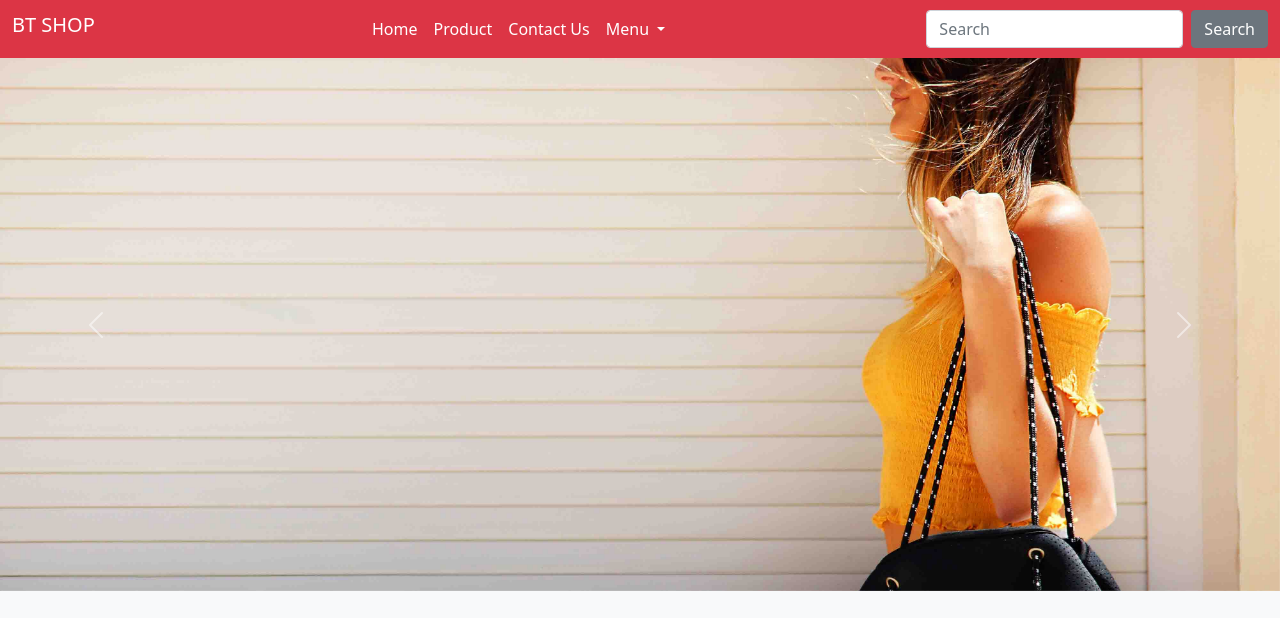
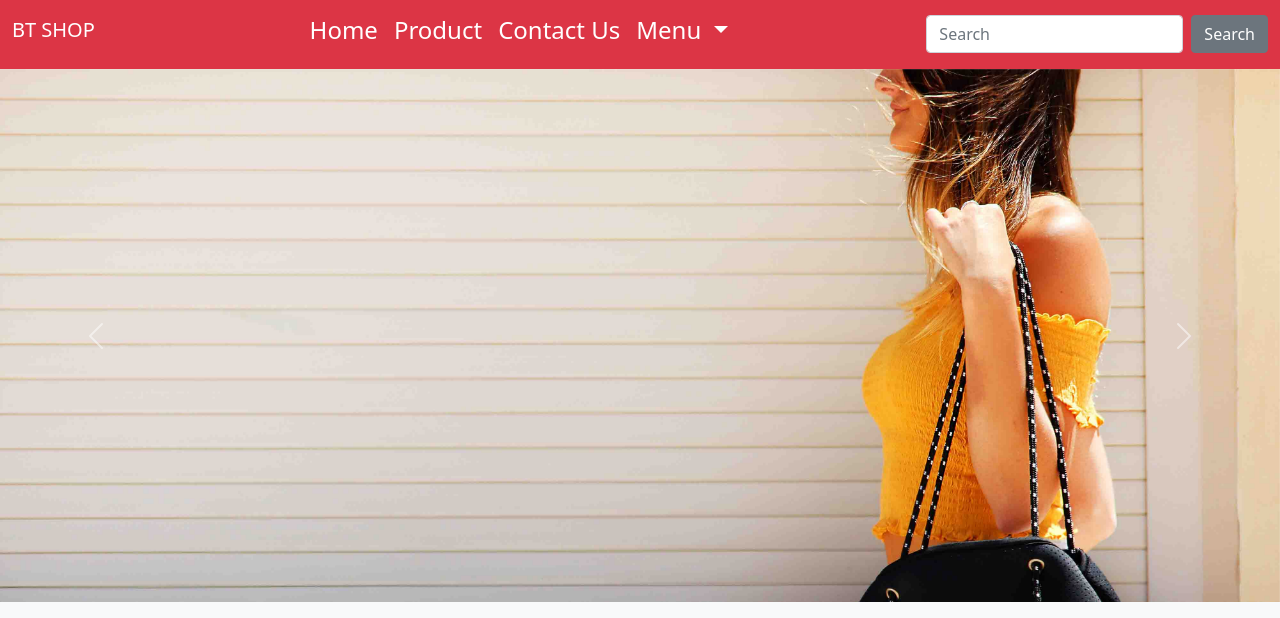
Before and after one commit to abdussabur140/bootstrap-project-two, a plain HTML site: page index.html in a window 1280 px wide. Shown: the top 618 px of the page. Drawn offline with nearby package versions, Linux system fonts and the light colour scheme.

Commit message:
Correction navbar

```diff
--- a/index.html
+++ b/index.html
@@ -22,17 +22,17 @@
 
         <ul class="navbar-nav mx-auto mb-2 mb-lg-0">
         <li class="nav-item">
-          <a class="nav-link active text-white" aria-current="page" href="#">Home</a>
+          <a class="nav-link active text-white h4" aria-current="page" href="#">Home</a>
         </li>
         <li class="nav-item">
-          <a class="nav-link active text-white" aria-current="page" href="#">Product</a>
+          <a class="nav-link active text-white h4" aria-current="page" href="#">Product</a>
         </li>
         <li class="nav-item">
-          <a class="nav-link active text-white" aria-current="page" href="#">Contact Us</a>
+          <a class="nav-link active text-white h4" aria-current="page" href="#">Contact Us</a>
         </li>
 
         <li class="nav-item dropdown">
-          <a class="nav-link dropdown-toggle text-white" href="#" id="navbarDropdown" role="button" data-bs-toggle="dropdown" aria-expanded="false">
+          <a class="nav-link dropdown-toggle text-white h4" href="#" id="navbarDropdown" role="button" data-bs-toggle="dropdown" aria-expanded="false">
             Menu
           </a>
           <ul class="dropdown-menu" aria-labelledby="navbarDropdown">
```
